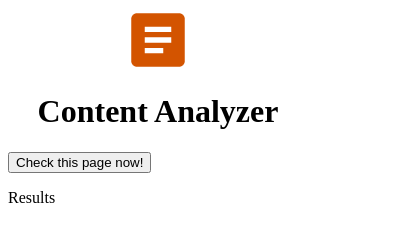
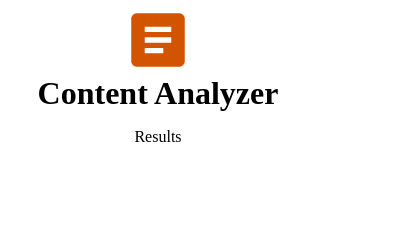
Before and after one commit to s-wild/Detecting-Online-Resource-Neutrality-and-Reliability-Web-Research-Sprint-3, a browser extension: page extension/popup.html in a window 400 px wide. Drawn offline with Linux system fonts and the light colour scheme.

Commit message:
Extension layout updates.

```diff
--- a/extension/css/popup.css
+++ b/extension/css/popup.css
@@ -8,6 +8,10 @@ body {
   display: block;
 }
 /* Text Styling */
+h1 {
+  margin-top: 0.1em;
+  margin-bottom: 0.1em;
+}
 .text-center {
   text-align: center;
 }
--- a/extension/popup.html
+++ b/extension/popup.html
@@ -9,7 +9,7 @@
   </head>
   <body>
     <h1 class="text-center">Content Analyzer</h1>
-    <button id="checkPage">Check this page now!</button>
-    <p id="results">Results</p>
+    <!-- <button id="checkPage">Check this page now!</button> -->
+    <p class="text-center" id="results">Results</p>
   </body>
 </html>
```
